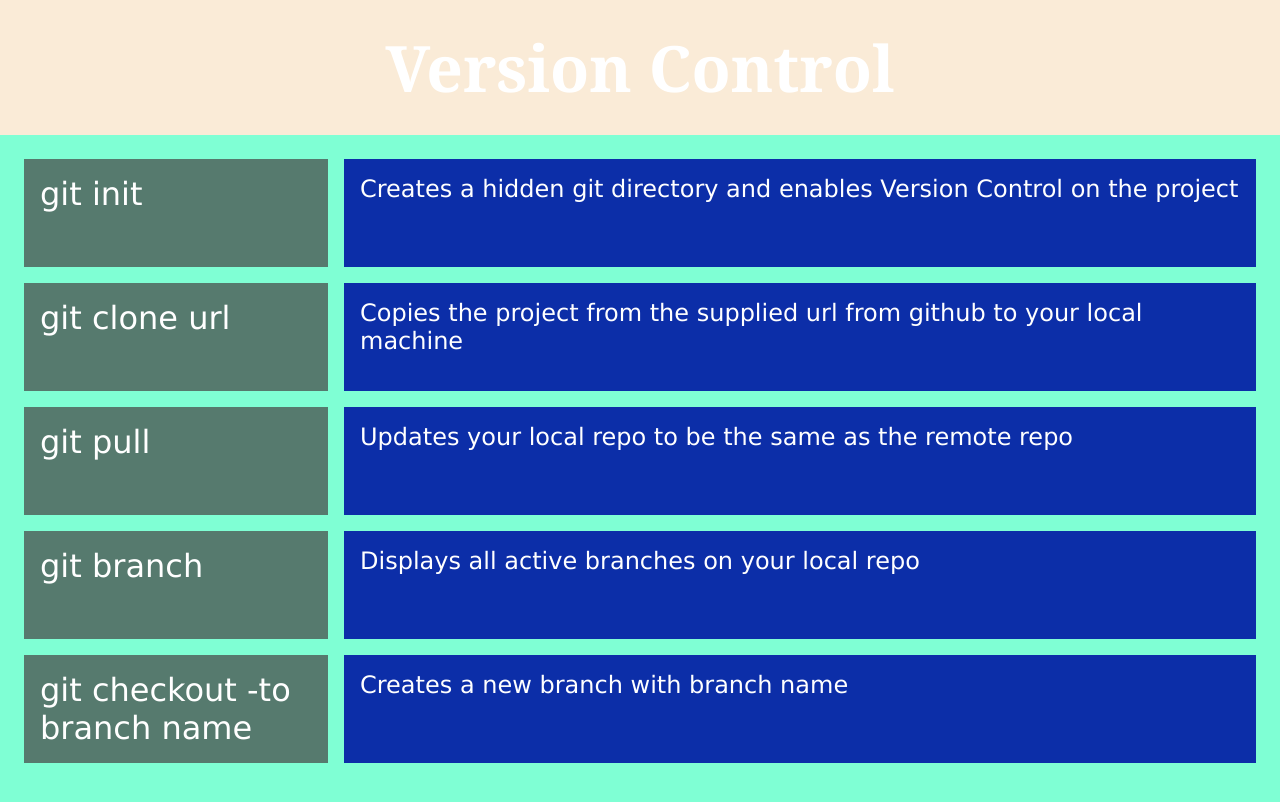
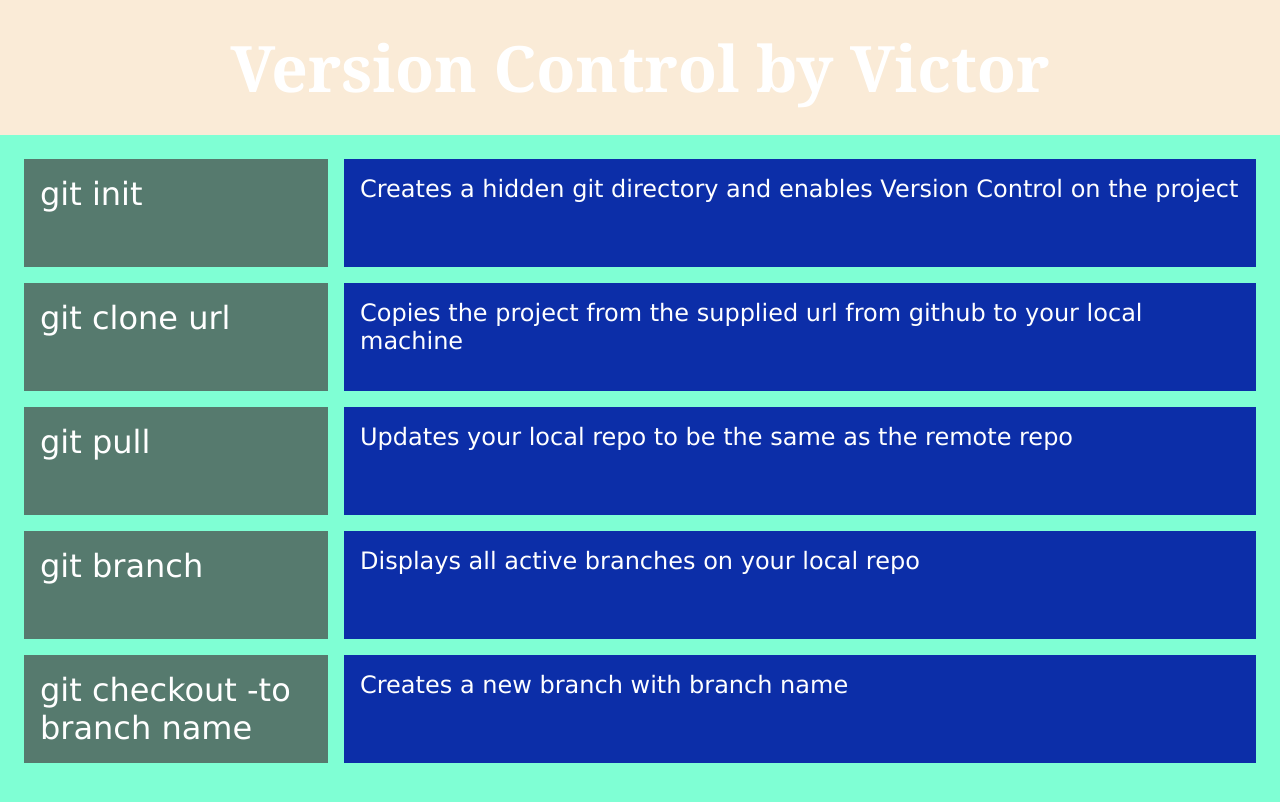
Before and after one commit to mvic89/version-control, a plain HTML site: page index.html in a window 1280 px wide. Drawn offline with Linux system fonts and the light colour scheme.

Commit message:
added text to header

```diff
--- a/index.html
+++ b/index.html
@@ -7,7 +7,7 @@
 </head>
 <body>
     <header class="header">
-        <h1 class="header_page_title">Version Control</h1>
+        <h1 class="header_page_title">Version Control by Victor</h1>
     </header>
     <main class="git-commands">
         <div class="git-commands-command">git init</div>
```
